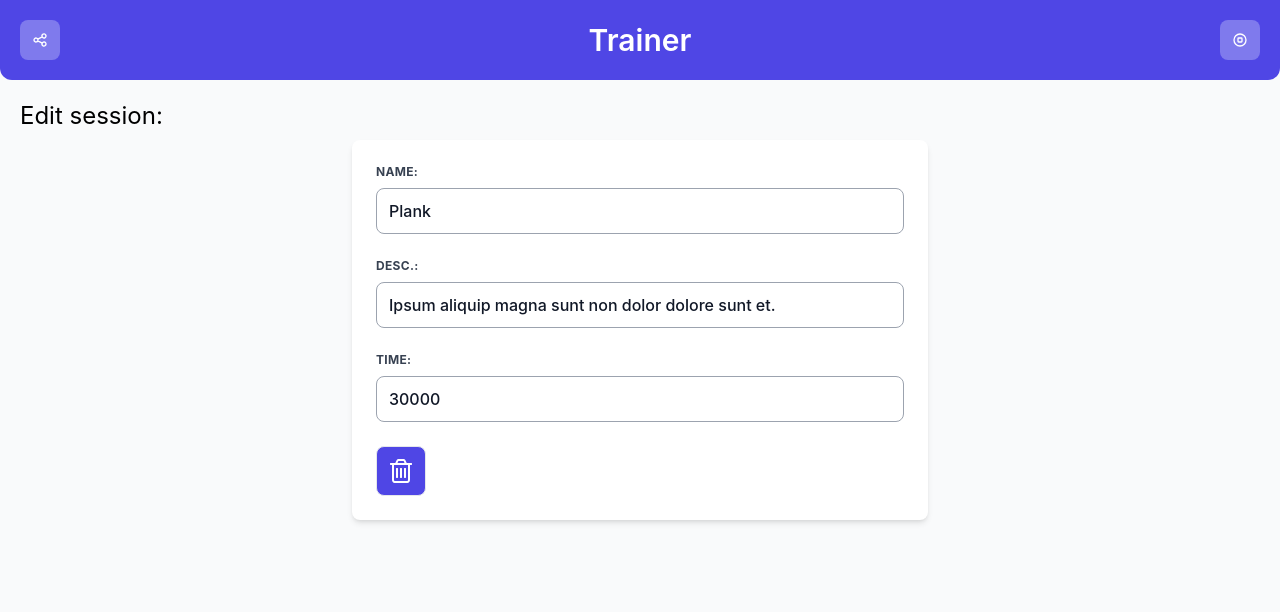
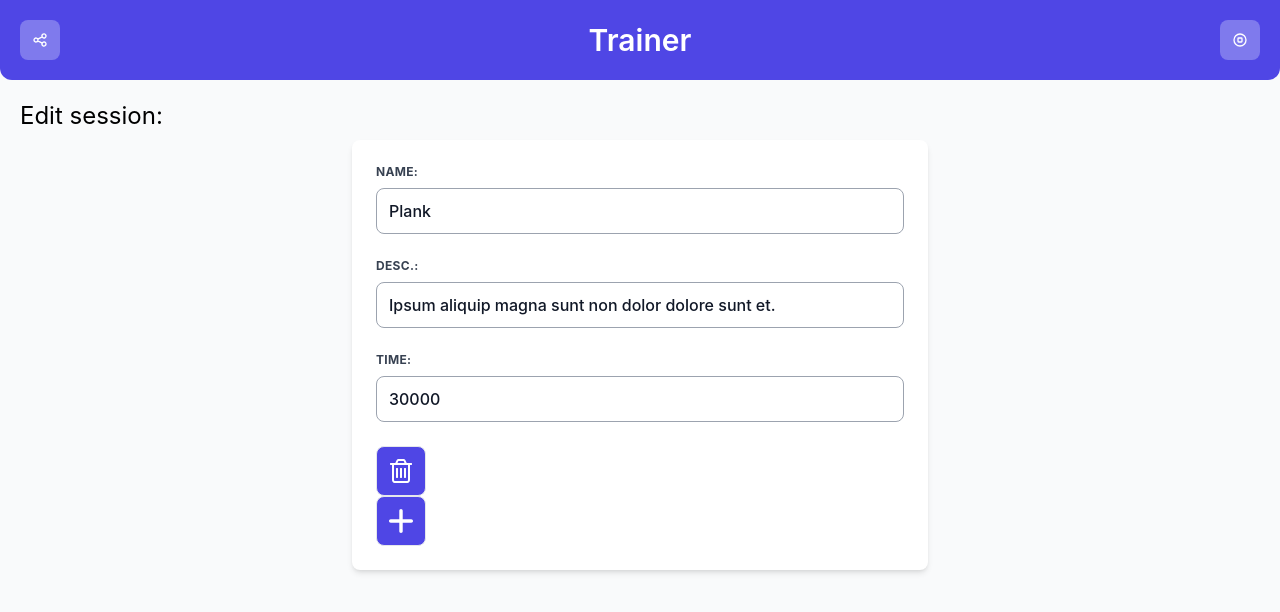
Before and after one commit to simone98dm/lazy-trainer-fe, a Vue app: page /activity/4efd4d28-ee08-4713-838c-d527b518ab55/03b45861-899f-4461-8fc5-be38d2885f5f in a window 1280 px wide. Shown: the top 612 px of the page. Built offline with nearby package versions, Linux system fonts and the light colour scheme.

Commit message:
fix missing save button

```diff
--- a/src/components/ActivityForm/ActivityForm.vue
+++ b/src/components/ActivityForm/ActivityForm.vue
@@ -97,10 +97,10 @@ function remove() {
           <input type="text" name="activityVideoUrl" v-model="videoUrl" />
         </label> -->
         <div class="w-full md:w-full px-3">
-          <Button @click="remove" v-if="!isNew()">
+          <Button @click="remove">
             <Icon :component="TrashIcon" :size="IconSize.MEDIUM"></Icon>
           </Button>
-          <Button @click="save" v-else>
+          <Button @click="save">
             <Icon :component="AddIcon" :size="IconSize.MEDIUM"></Icon>
           </Button>
         </div>
```
